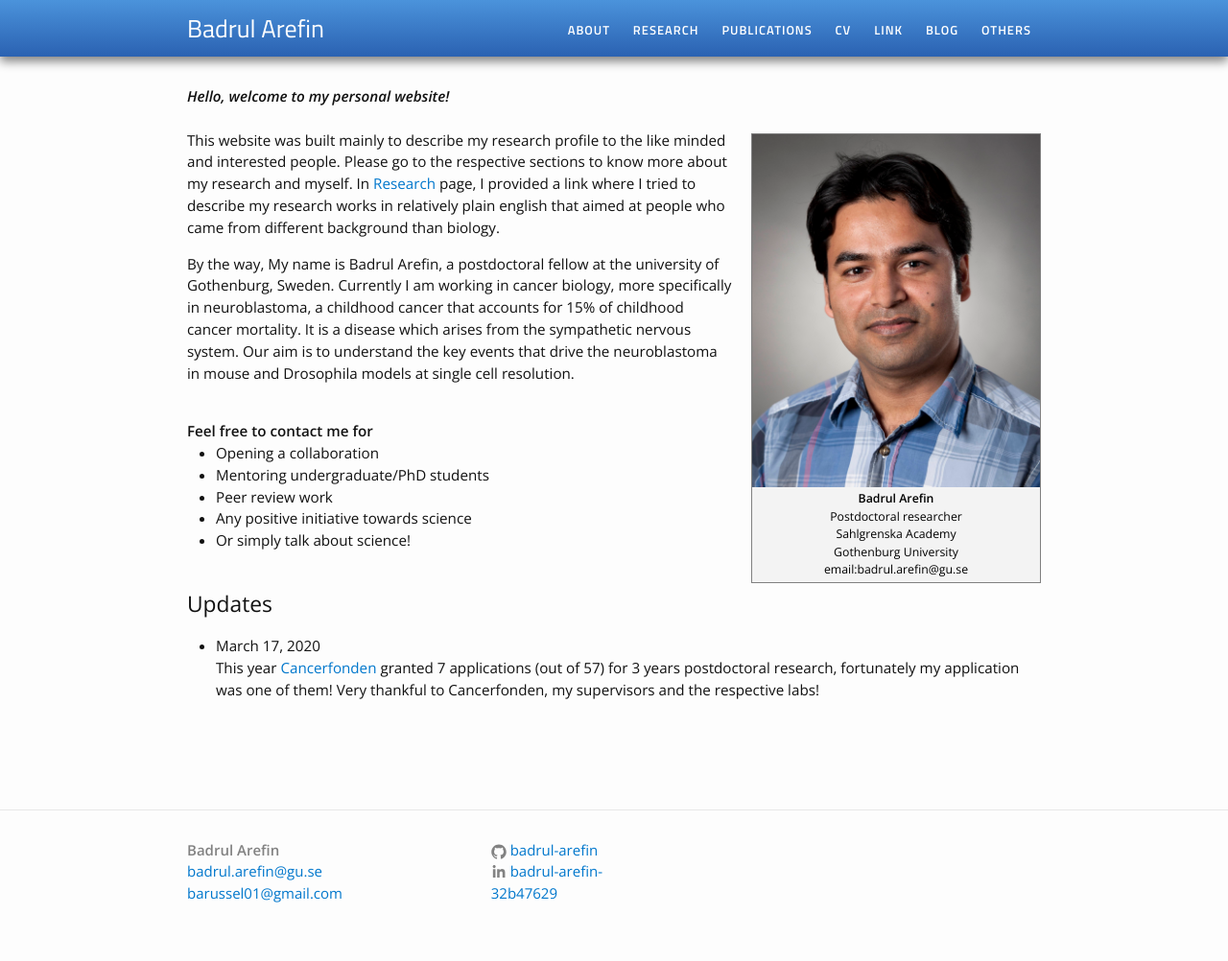
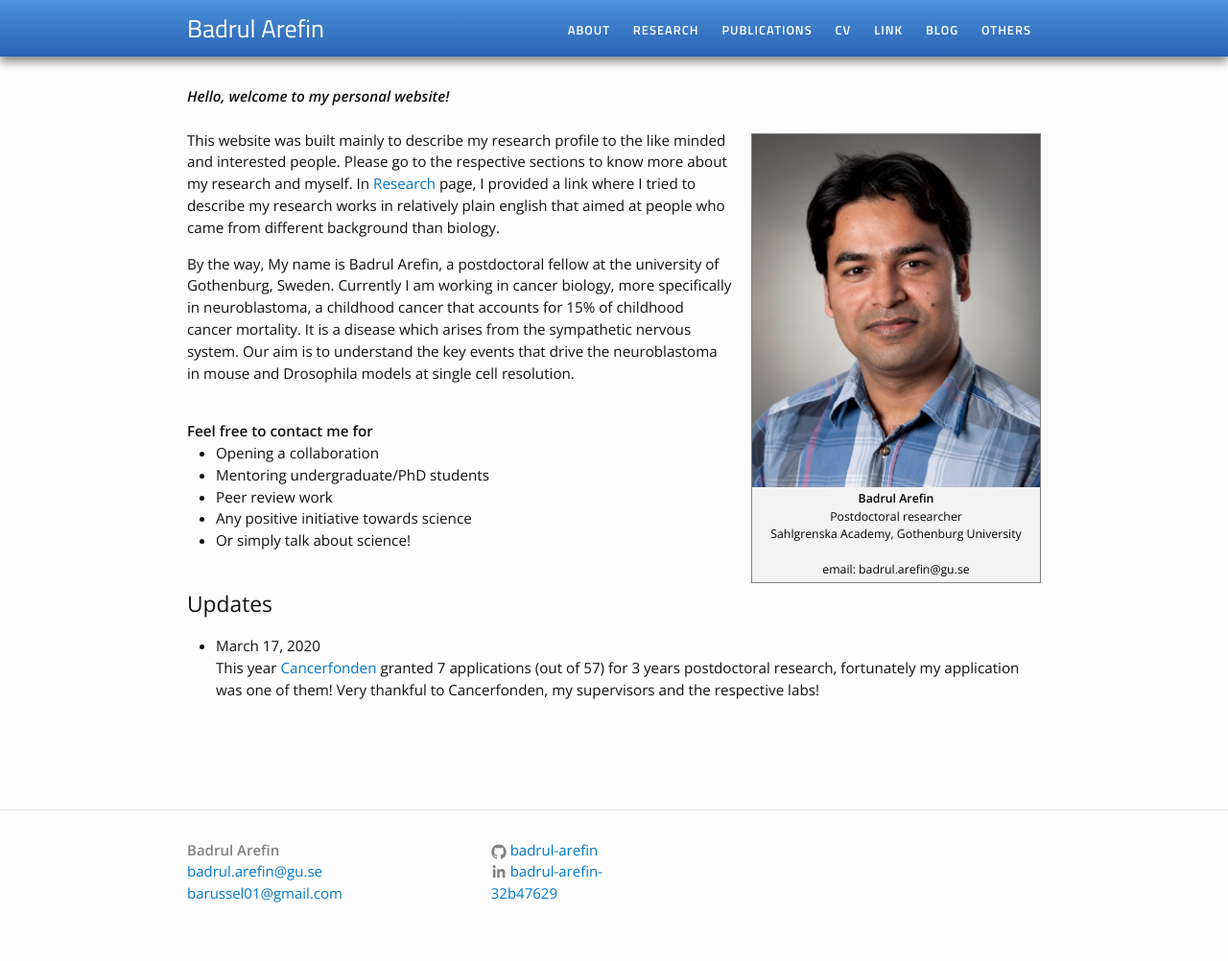
Before and after one commit to Badrul-Arefin/badrul-arefin.github.io, a Jekyll site: the page built from index.html, in a window 1280 px wide. Shown: the whole page at 96% size. Built offline with Jekyll 4.4.1, drawn with Linux system fonts in a browser that asks for light colours.

Commit message:
Update index.html

```diff
--- a/index.html
+++ b/index.html
@@ -6,7 +6,7 @@ layout: default
 
  <i><b>Hello, welcome to my personal website!</b></i><br><br>
 
- {% include image.html url="/images/pic_low2.jpg" caption="<b>Badrul Arefin</b><br>Postdoctoral researcher<br>Sahlgrenska Academy<br>Gothenburg University<br>email:badrul.arefin@gu.se" width=300 align="right" %}
+ {% include image.html url="/images/pic_low2.jpg" caption="<b>Badrul Arefin</b><br>Postdoctoral researcher<br>Sahlgrenska Academy, Gothenburg University<br><br>email: badrul.arefin@gu.se" width=300 align="right" %}
 
   <p> This website was built mainly to describe my research profile to the like minded and interested people. Please go to the
   respective sections to know more about my research and myself. In <a href="research">Research</a> page, I provided a link where I tried to describe my
```
